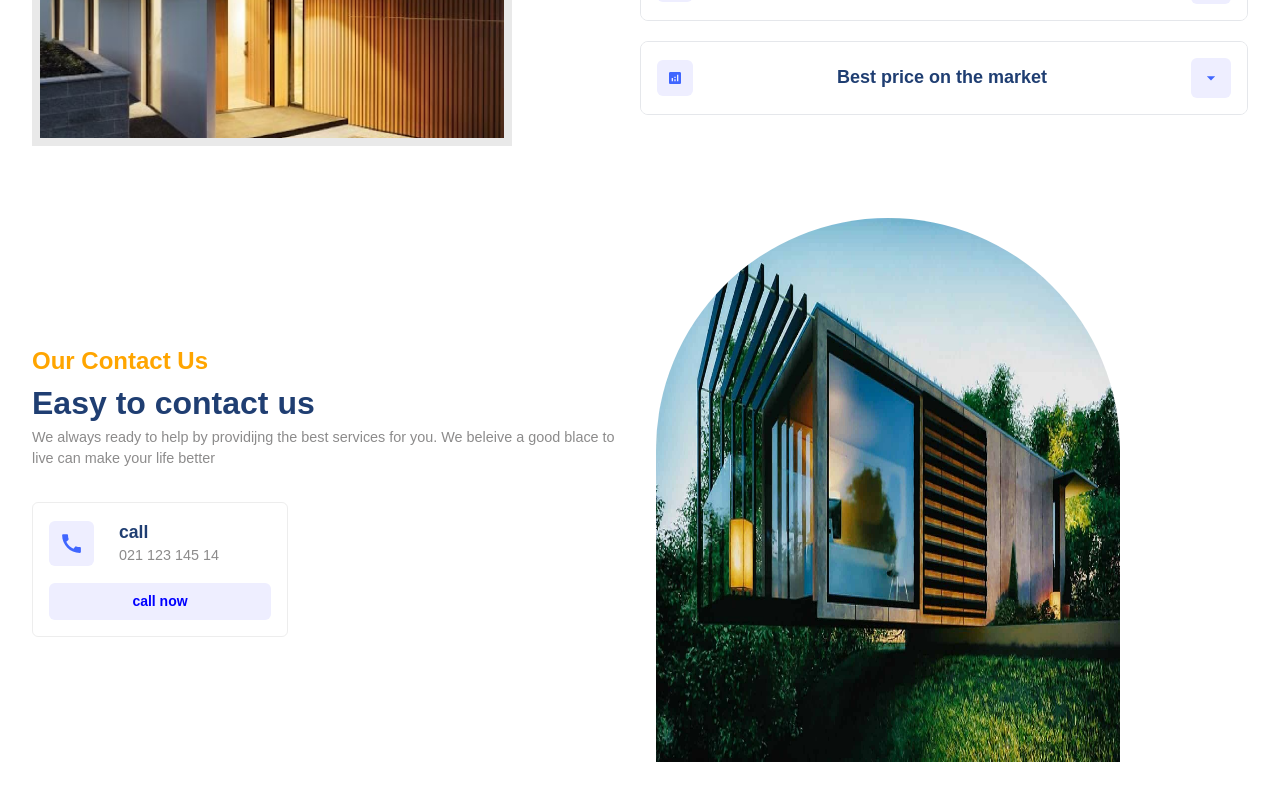
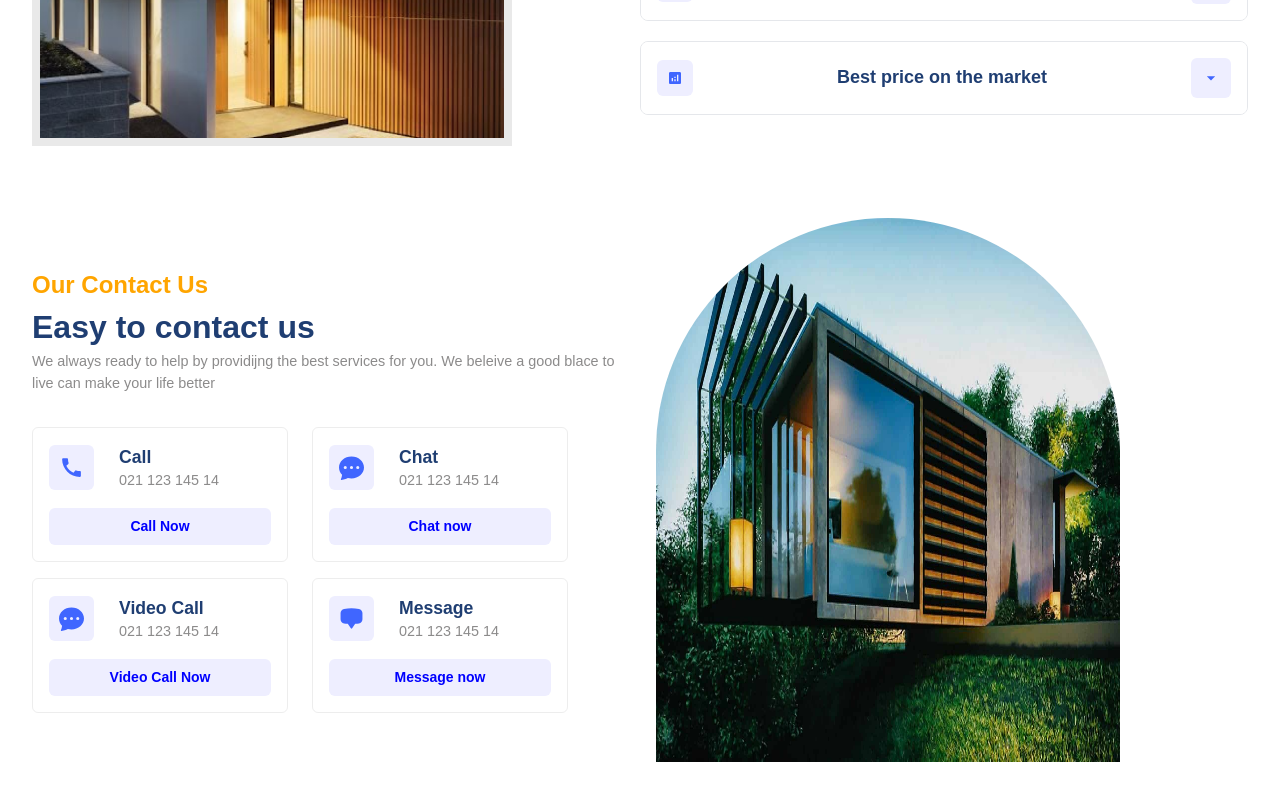
Before and after one commit to samirzjadhav/react-ecommerce-web, a Next.js app: page / in a window 1280 px wide. Shown: the part 1873-2673 px from the top of the page. Built offline with nearby package versions, Linux system fonts and the light colour scheme.

Commit message:
feat: added modes call section

```diff
--- a/src/pages/contact/contact.js
+++ b/src/pages/contact/contact.js
@@ -18,18 +18,61 @@
 
           <div className="flexColStart contactModes">
             {/* First Row */}
-            <div className="flexColStart row">
+            <div className="flexStart row">
               <div className="flexColCenter mode">
                 <div className="flexStart">
                   <div className="flexCenter icon">
                     <MdCall size={25} />
                   </div>
                   <div className="flexColStart detail">
-                    <span className="primaryText">call</span>
+                    <span className="primaryText">Call</span>
                     <span className="secondaryText">021 123 145 14</span>
                   </div>
                 </div>
-                <div className="flexCenter button">call now</div>
+                <div className="flexCenter button">Call Now</div>
+              </div>
+              {/* Second mode */}
+              <div className="flexColCenter mode">
+                <div className="flexStart">
+                  <div className="flexCenter icon">
+                    <BsFillChatDotsFill size={25} />
+                  </div>
+                  <div className="flexColStart detail">
+                    <span className="primaryText">Chat</span>
+                    <span className="secondaryText">021 123 145 14</span>
+                  </div>
+                </div>
+                <div className="flexCenter button">Chat now</div>
+              </div>
+            </div>
+            {/* Second row */}
+            <div className="flexStart row">
+              {/* Third Mode */}
+              <div className="flexColCenter mode">
+                <div className="flexStart">
+                  <div className="flexCenter icon">
+                    <BsFillChatDotsFill size={25} />
+                  </div>
+                  <div className="flexColStart detail">
+                    <span className="primaryText">Video Call</span>
+                    <span className="secondaryText">021 123 145 14</span>
+                  </div>
+                </div>
+                <div className="flexCenter button">Video Call Now</div>
+              </div>
+
+              {/* Fourth Mode */}
+              <div className="flexColCenter mode">
+                <div className="flexStart">
+                  <div className="flexCenter icon">
+                    <HiChatBubbleBottomCenter size={25} />
+                  </div>
+                  <div className="flexColStart detail">
+                    <span className="primaryText">Message</span>
+                    <span className="secondaryText">021 123 145 14</span>
+                  </div>
+                </div>
+                <div className="flexCenter button">Message now</div>
               </div>
             </div>
           </div>
```
